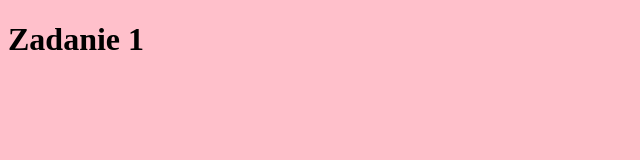
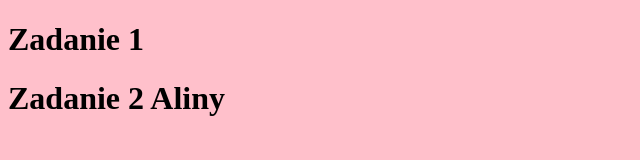
Before and after one commit to dany4wppl/AlinaTest, a plain HTML site: page index.html in a window 1280 px wide. Shown: the whole page, without its empty margins (0-640 px from the left). Drawn offline with Linux system fonts and the light colour scheme.

Commit message:
Zrobiłam zadanie 2

```diff
--- a/index.html
+++ b/index.html
@@ -13,5 +13,7 @@
 <body>
 	<script src="code.js"></script>
 	<h1>Zadanie 1</h1>
+	<h1>Zadanie 2 Aliny</h1>
+
 </body>
 </html>
```
